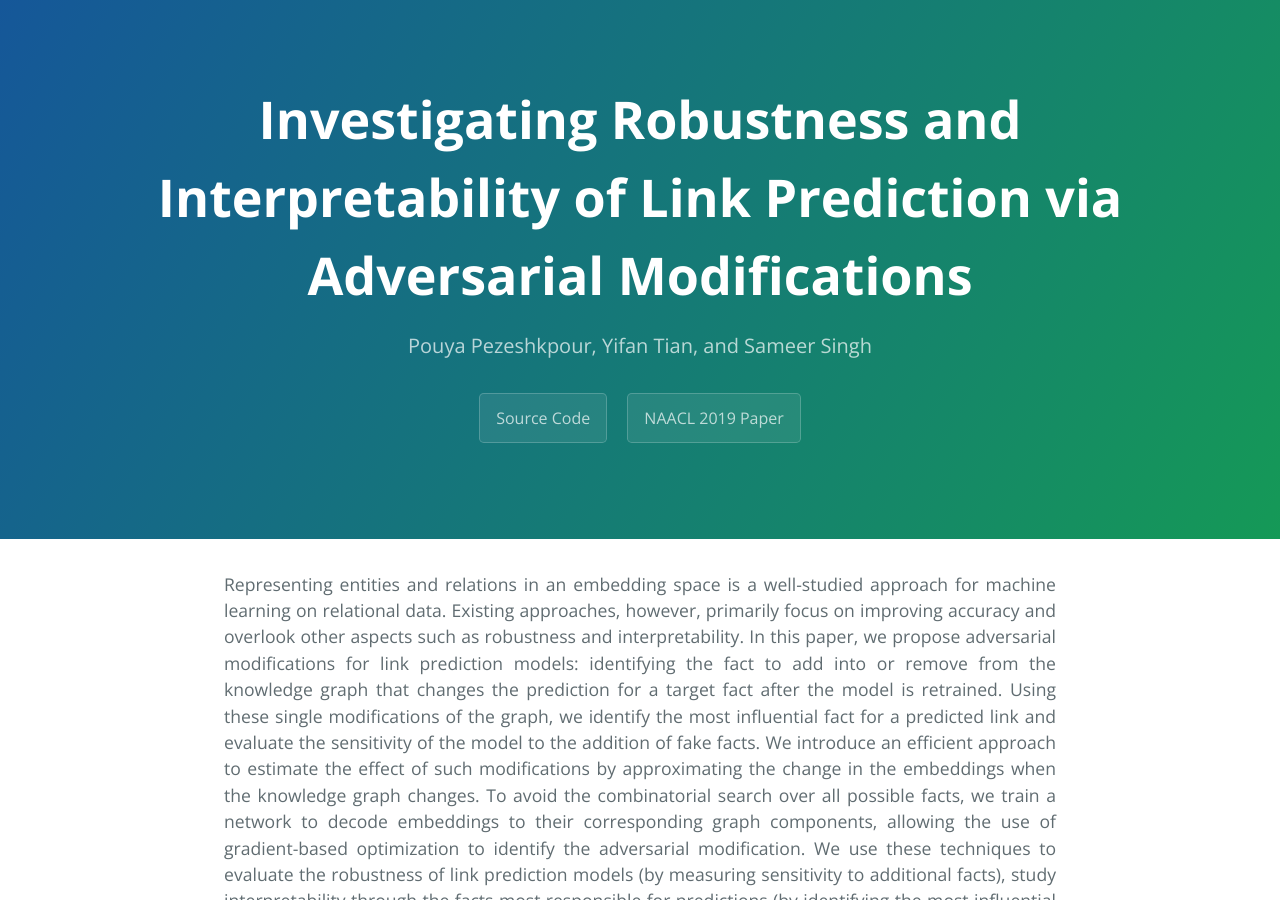
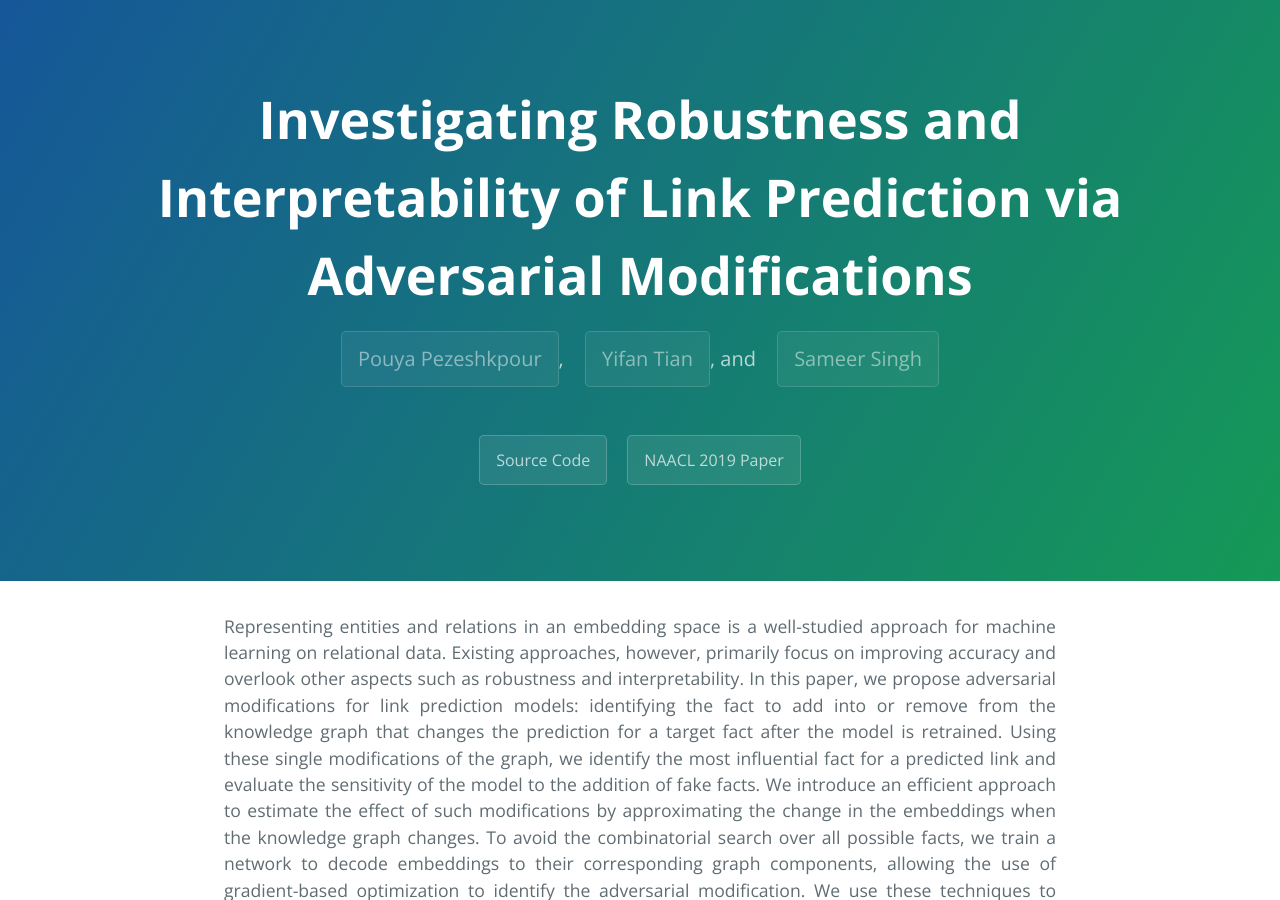
Before and after one commit to pouyapez/criage, a Jekyll site: the page built from index.md, in a window 1280 px wide and 900 px high. Built offline with Jekyll 4.4.1, drawn with Linux system fonts in a browser that asks for light colours.

Commit message:
Update _config.yml

```diff
--- a/_config.yml
+++ b/_config.yml
@@ -1,5 +1,5 @@
 title: Investigating Robustness and Interpretability of Link Prediction via Adversarial Modifications
-description: Pouya Pezeshkpour, Yifan Tian, and Sameer Singh
+description: <a href="https://pouyapez.github.io" class="btn">Pouya Pezeshkpour</a>, <a href="https://www.linkedin.com/in/yifan-tian-54844b106/" class="btn">Yifan Tian</a>, and <a href="http://sameersingh.org" class="btn">Sameer Singh</a>
 show_downloads: true
 google_analytics:
 theme: jekyll-theme-cayman
```
